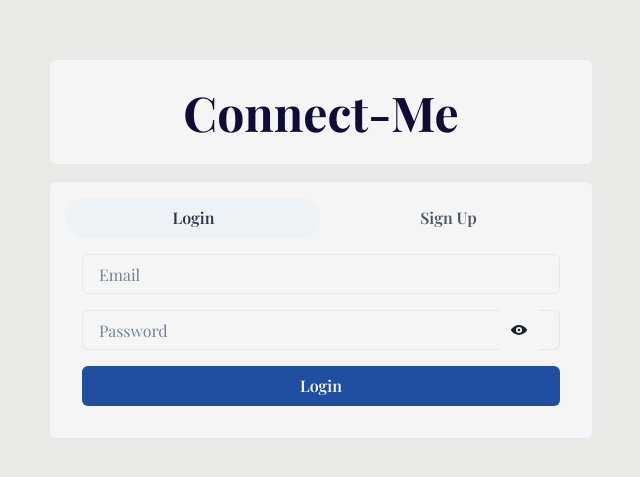
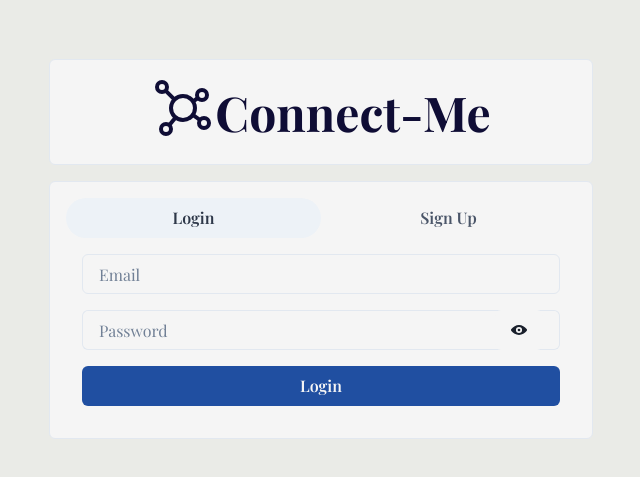
Before and after one commit to klam2k20/Chat, a React (Create React App) app in the folder client/: page / in a window 1280 px wide. Shown: the part 151-628 px from the top of the page, without its empty margins (319-959 px from the left). Built offline with nearby package versions, Linux system fonts and the light colour scheme; no server answers.

Commit message:
Add icon to homepage

```diff
--- a/client/src/Pages/Homepage.jsx
+++ b/client/src/Pages/Homepage.jsx
@@ -13,6 +13,7 @@ import { useNavigate } from 'react-router-dom';
 import Login from '../Components/Auth/Login';
 import Signup from '../Components/Auth/Signup';
 import { useChat } from '../Context/ChatProvider';
+import { ReactComponent as Logo } from '../imgs/logo.svg';
 
 function Homepage() {
   const { setUser, setLoggedIn } = useChat();
@@ -44,6 +45,7 @@ function Homepage() {
         py="1rem"
         bg="#f5f5f5"
       >
+        <Logo />
         <Text fontSize={{ base: '4xl', md: '5xl' }} fontWeight="bold" color="#0F0D35">
           Connect-Me
         </Text>
```
Also changed, not shown: client/src/imgs/logo.svg (added).
